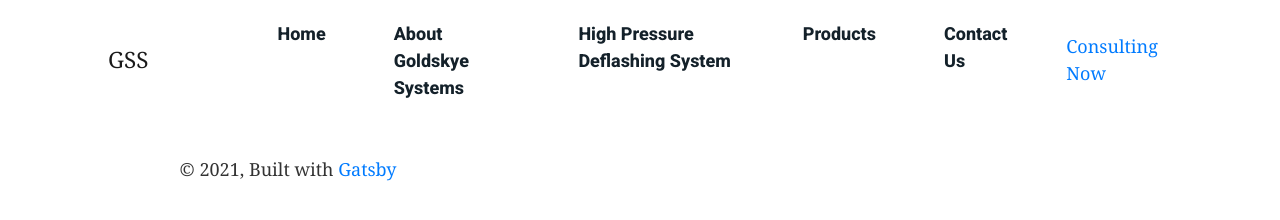
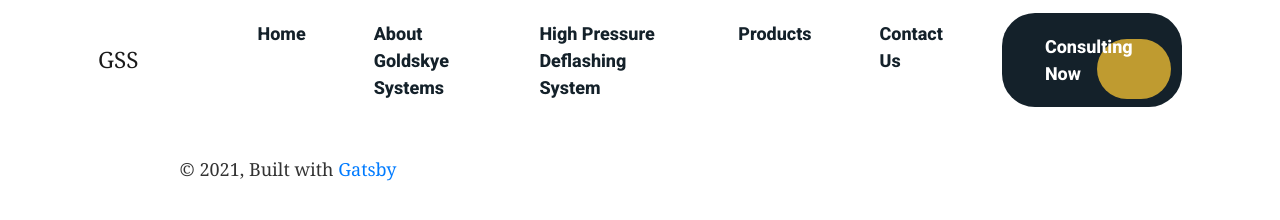
Before and after one commit to AdnanAfsari/Otterdev-Test, a Gatsby site: page / in a window 1280 px wide. Built offline with nearby package versions, Linux system fonts and the light colour scheme; Gatsby itself is replaced by a stand-in of ours.

Commit message:
Consulting button done

```diff
--- a/src/components/header.js
+++ b/src/components/header.js
@@ -30,8 +30,8 @@ const Header = ({ siteTitle }) => (
 
   <header>
 			<Navbar collapseOnSelect expand="lg" style={{height: `120px`}}>
-				<Container fluid style={{padding: '0px 90px'}}>
-  			<Navbar.Brand href="#home" style={{marginRight: '120px'}}>GSS</Navbar.Brand>
+				<Container fluid style={{padding: '0px 80px'}}>
+  			<Navbar.Brand href="#home" style={{marginRight: '110px'}}>GSS</Navbar.Brand>
   			<Navbar.Toggle aria-controls="responsive-navbar-nav" />
   			<Navbar.Collapse id="responsive-navbar-nav" >
 					<Nav className="mr-auto">
@@ -44,15 +44,35 @@ const Header = ({ siteTitle }) => (
 										color: `#14212A`,
 										fontWeight: `bold`,
 										fontFamily: `Roboto`,
-										marginRight: '50px'
-										}}>
-										{content}</Nav.Link>
+										marginRight: '50px',
+									}}>
+									{content}</Nav.Link>
 								)
 						})}
 					</Nav>
 					<Link
-          to="/">
-          Consulting Now
+					style={{
+						background: '#14212A',
+						borderRadius: '33px',
+						padding: '20px 43px 20px 43px',
+						textDecoration: 'none',
+						fontFamily: 'Roboto',
+						color: '#fff',
+						fontWeight: '800',
+						zIndex: '-1'
+					}}
+					to="/">
+						Consulting Now
+						<span
+							style={{
+							background: '#BF9B30',
+							top: '39px',
+							right: '109px',
+							borderRadius: '90px',
+							position: 'absolute',
+							padding: '30px 37px ',
+							zIndex: '-1'
+						}}></span>
         	</Link>
 				</Navbar.Collapse>
 
```
